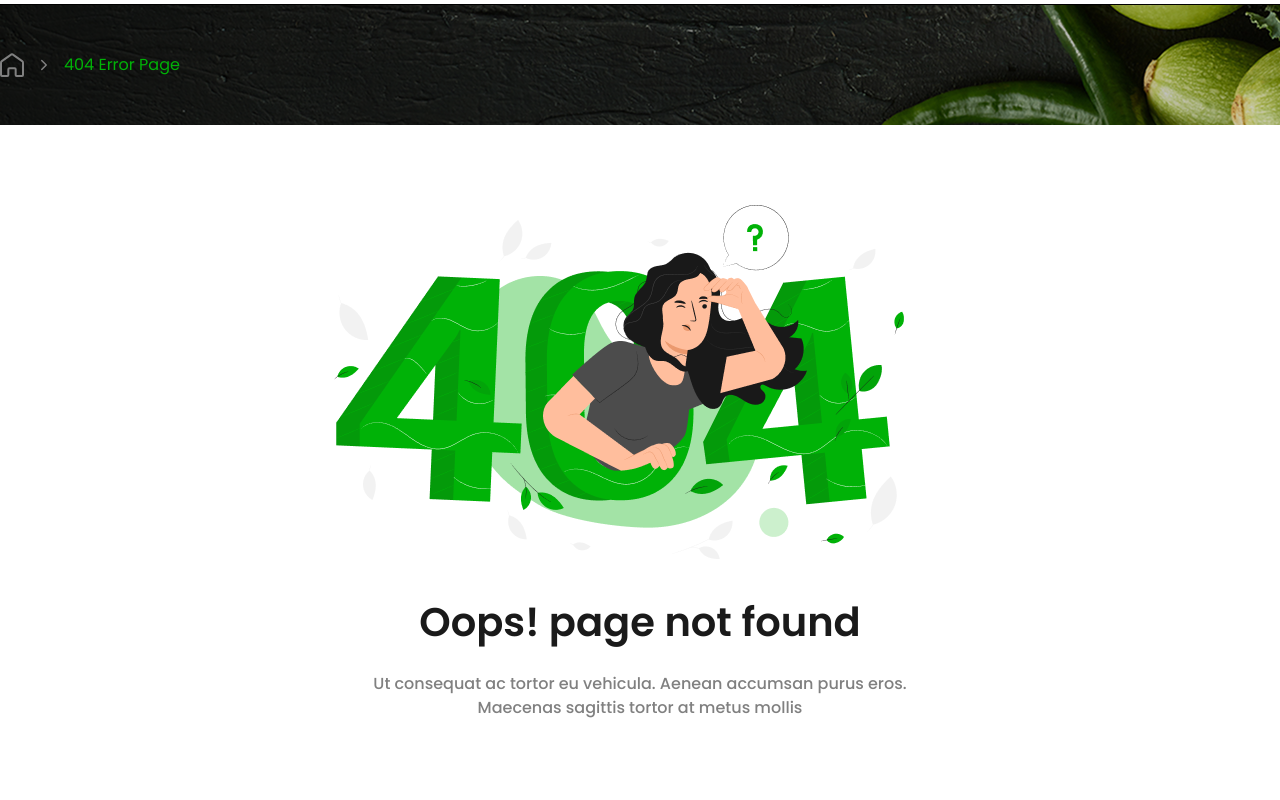
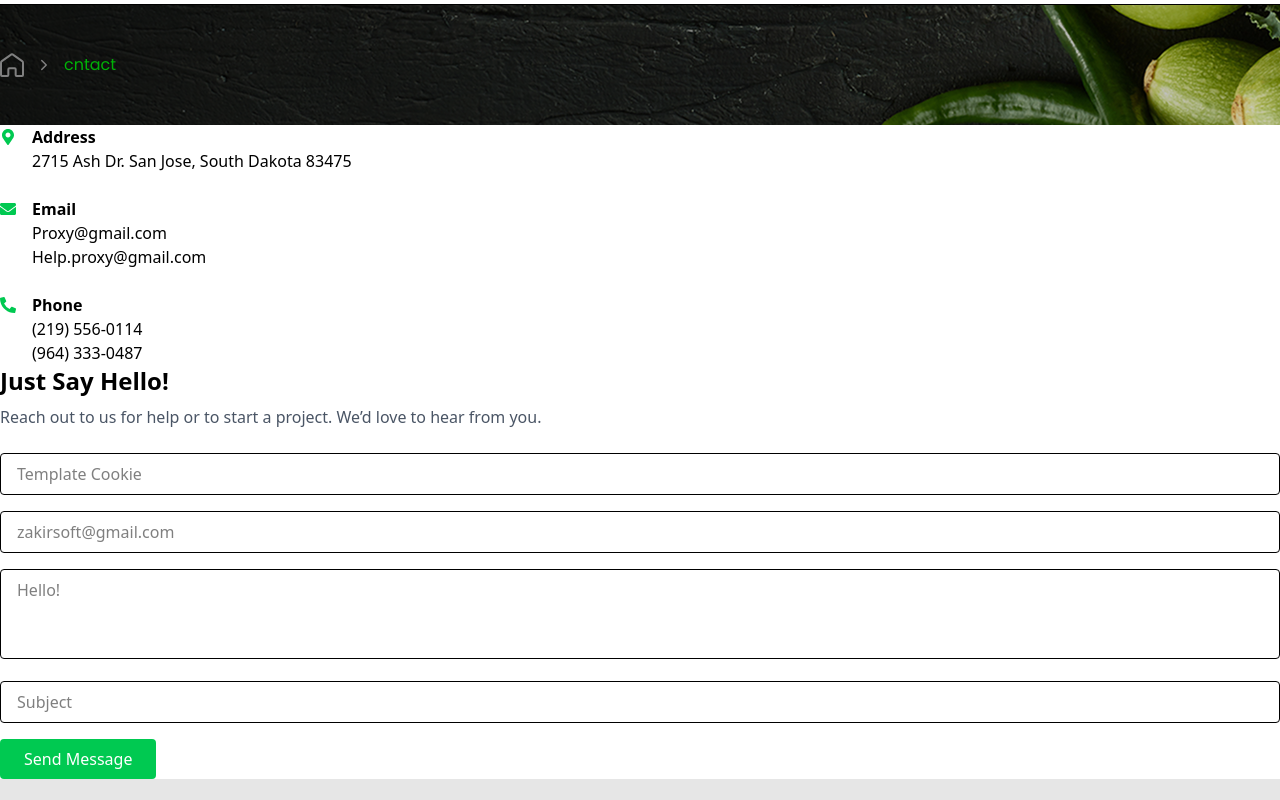
Before and after one commit to remenisite/E-commarce-Ecobazar, a React (Vite) app: page /contact in a window 1280 px wide. Shown: the part 460-1260 px from the top of the page. Built offline with nearby package versions, Linux system fonts and the light colour scheme.

Commit message:
change file folder & addding div

```diff
--- a/src/App.jsx
+++ b/src/App.jsx
@@ -14,6 +14,7 @@ import Home from "./pages/Home";
 import Signup from "./pages/Signup";
 import Signin from "./pages/Signin";
 import Error from "./pages/Error";
+import Contact from "./pages/Contact";
 
 const App = () => {
   const myRoute = createBrowserRouter(
@@ -24,6 +25,7 @@ const App = () => {
           <Route path="/signup" element={<Signup />}></Route>
           <Route path="/signin" element={<Signin />}></Route>
           <Route path="*" element={<Error />}></Route>
+          <Route path="/contact" element={<Contact />}></Route>
         </Route>
       </Route>,
     ),
--- a/src/components/Navbar/Navbar.jsx
+++ b/src/components/Navbar/Navbar.jsx
@@ -62,7 +62,7 @@ const Navbar = () => {
                   <li><Link to={'/'} className="text-[14px] font-medium font-main text-[#666666] flex items-center gap-1"  >        Pages <MdKeyboardArrowDown /></Link></li>
                   <li><Link to={'/'} className="text-[14px] font-medium font-main text-[#666666] flex items-center gap-1"  >       Blog <MdKeyboardArrowDown /></Link></li>
                   <li><Link to={'/'} className="text-[14px] font-medium font-main text-[#666666] flex items-center gap-1"  >   About Us</Link></li>
-                  <li><Link to={'/'} className="text-[14px] font-medium font-main text-[#666666] flex items-center gap-1"  >   Contact Us</Link></li>
+                  <li><Link to={'/contact'} className="text-[14px] font-medium font-main text-[#666666] flex items-center gap-1"  >   Contact Us</Link></li>
 
                 </ul>
 
--- a/src/components/accountForm/SigninForm.jsx
+++ b/src/components/accountForm/SigninForm.jsx
@@ -8,7 +8,7 @@ const SigninForm = () => {
   return (
     <>
       <Breadcrumbs h2={"Login"} />
-      <div className="">
+      <section className="">
         <div className="container flex justify-center ">
           <div className="w-[520px]">
             <form>
@@ -70,7 +70,7 @@ const SigninForm = () => {
             </p>
           </div>
         </div>
-      </div>
+      </section>
       <NewsletterSection />
     </>
   );
--- /dev/null
+++ b/src/components/contact/LeftSection.jsx
@@ -0,0 +1,42 @@
+import React from "react";
+import { FaMapMarkerAlt, FaEnvelope, FaPhoneAlt } from "react-icons/fa";
+
+const LeftSection = () => {
+  return (
+    <>
+      {/* Left Contact Info */}{" "}
+      <div className="space-y-6">
+
+        <div className="flex items-start gap-4">
+          {" "}
+          <FaMapMarkerAlt className="text-green-500 mt-1" />{" "}
+          <div>
+            {" "}
+            <h4 className="font-semibold">Address</h4>{" "}
+            <p>2715 Ash Dr. San Jose, South Dakota 83475</p>{" "}
+          </div>{" "}
+        </div>{" "}
+        <div className="flex items-start gap-4">
+          {" "}
+          <FaEnvelope className="text-green-500 mt-1" />{" "}
+          <div>
+            {" "}
+            <h4 className="font-semibold">Email</h4> <p>Proxy@gmail.com</p>{" "}
+            <p>Help.proxy@gmail.com</p>{" "}
+          </div>{" "}
+        </div>{" "}
+        <div className="flex items-start gap-4">
+          {" "}
+          <FaPhoneAlt className="text-green-500 mt-1" />{" "}
+          <div>
+            {" "}
+            <h4 className="font-semibold">Phone</h4> <p>(219) 556-0114</p>{" "}
+            <p>(964) 333-0487</p>{" "}
+          </div>{" "}
+        </div>{" "}
+      </div>{" "}
+    </>
+  );
+};
+
+export default LeftSection;
--- /dev/null
+++ b/src/components/contact/RightSection.jsx
@@ -0,0 +1,50 @@
+import React from "react";
+
+const RightSection = () => {
+  return (
+    <>
+      {/* Right Contact Form */}{" "}
+      <div>
+        {" "}
+        <h2 className="text-2xl font-semibold mb-2">Just Say Hello!</h2>{" "}
+        <p className="text-gray-600 mb-6">
+          {" "}
+          Reach out to us for help or to start a project. We’d love to hear from
+          you.{" "}
+        </p>{" "}
+        <form className="space-y-4">
+          {" "}
+          <input
+            type="text"
+            placeholder="Template Cookie"
+            className="w-full border px-4 py-2 rounded outline-none"
+          />{" "}
+          <input
+            type="email"
+            placeholder="zakirsoft@gmail.com"
+            className="w-full border px-4 py-2 rounded outline-none"
+          />{" "}
+          <textarea
+            rows="3"
+            placeholder="Hello!"
+            className="w-full border px-4 py-2 rounded outline-none resize-none"
+          />{" "}
+          <input
+            type="text"
+            placeholder="Subject"
+            className="w-full border px-4 py-2 rounded outline-none"
+          />{" "}
+          <button
+            type="submit"
+            className="bg-green-500 text-white px-6 py-2 rounded hover:bg-green-600 transition"
+          >
+            {" "}
+            Send Message{" "}
+          </button>{" "}
+        </form>{" "}
+      </div>
+    </>
+  );
+};
+
+export default RightSection;
--- a/src/pages/Contact.jsx
+++ b/src/pages/Contact.jsx
@@ -1,9 +1,24 @@
-import React from 'react'
+import React from "react";
+import Breadcrumbs from "../components/utils/Breadcrumbs";
+import NewsletterSection from "../components/utils/NewsletterSection";
+import LeftSection from "../components/contact/LeftSection";
+import RightSection from "../components/contact/RightSection";
+
 
 const Contact = () => {
   return (
-    <div>Contact</div>
-  )
-}
+    <>
+      <Breadcrumbs h2={"cntact"} />
+      <div className="">
+        {" "}
+        <div className="container">
+   <LeftSection />
+   <RightSection />
+        </div>
+      </div>
+      <NewsletterSection />
+    </>
+  );
+};
 
-export default Contact
+export default Contact;
```
